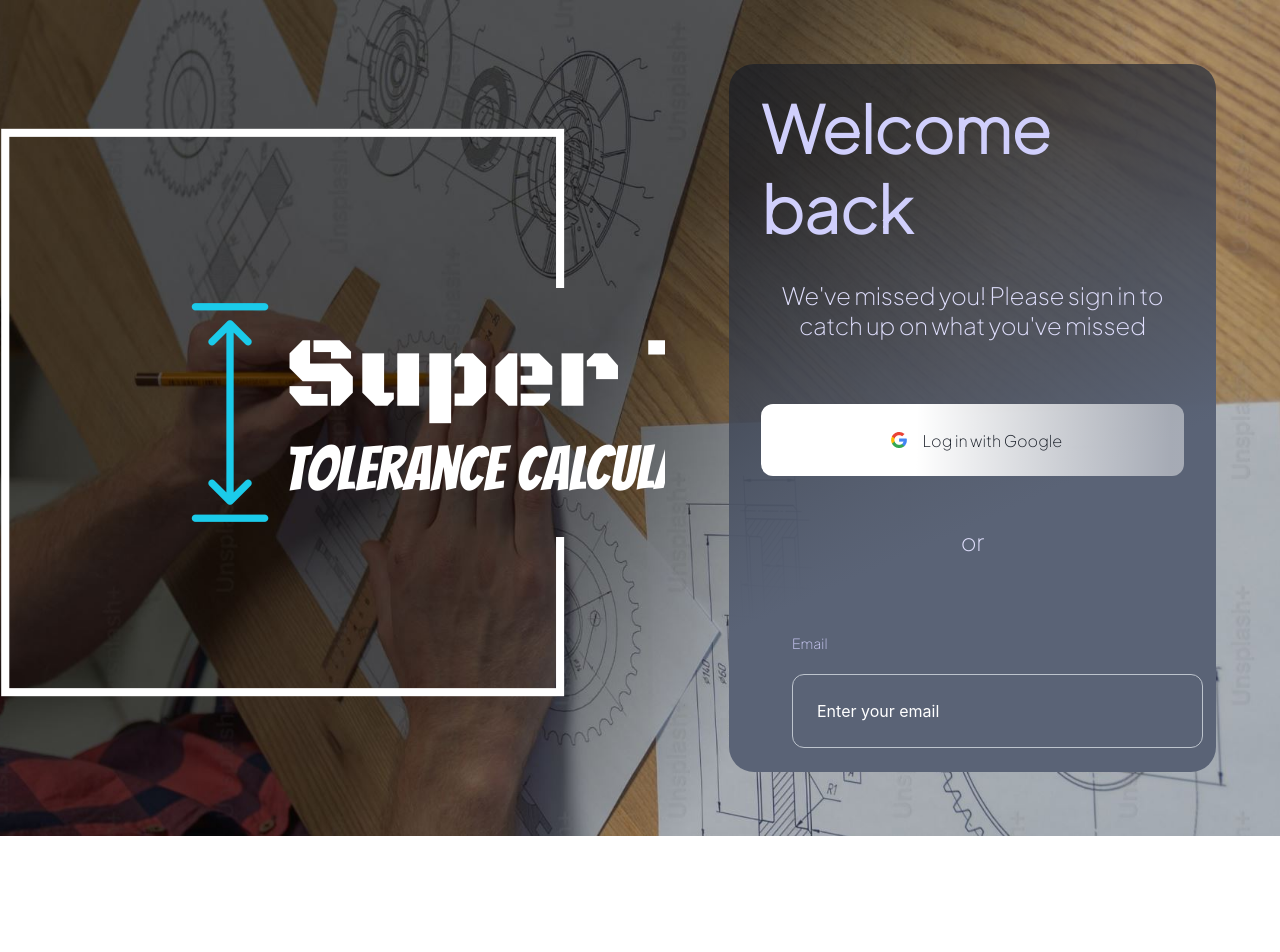
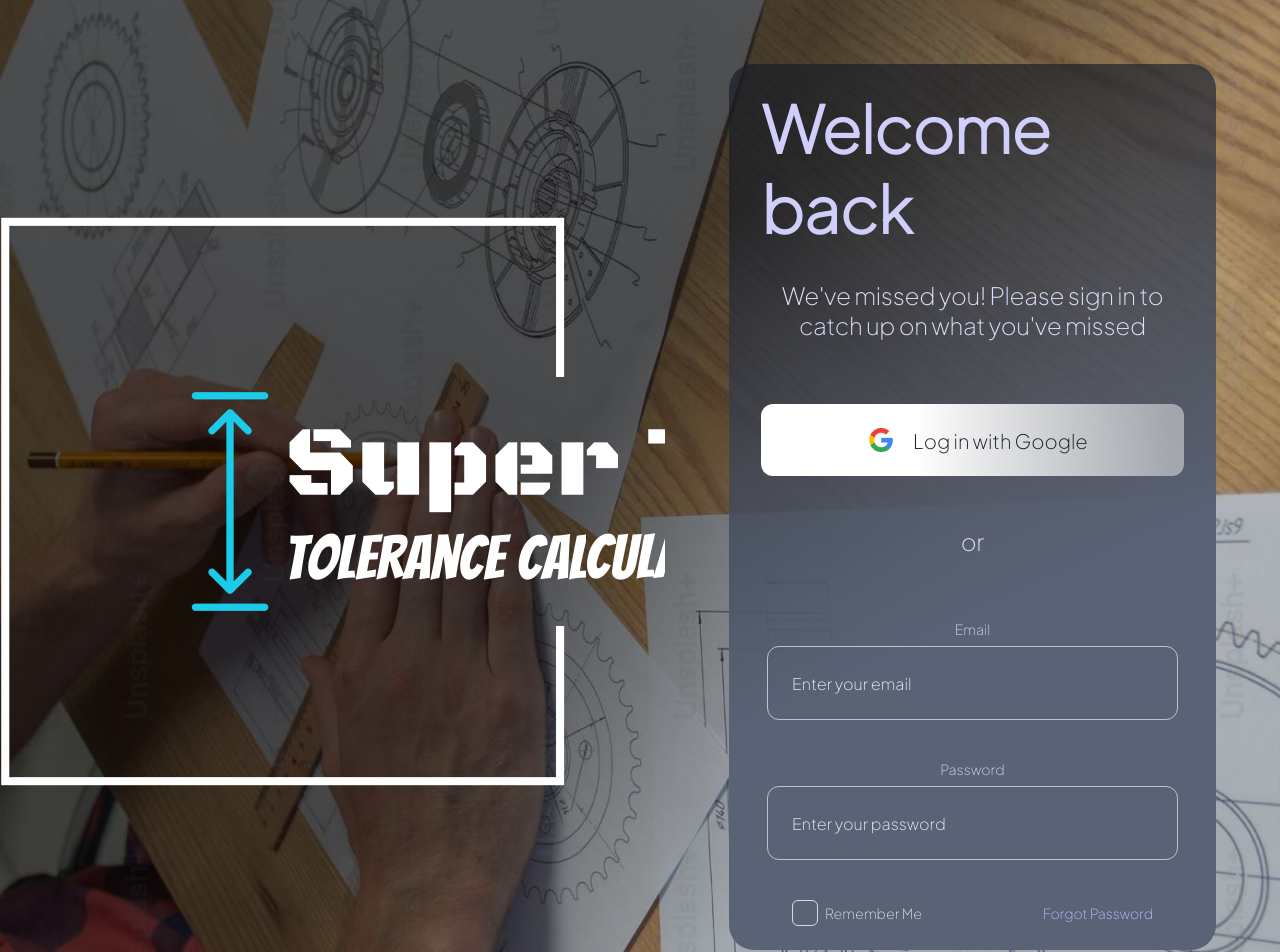
Before and after one commit to alexandrufalk/SuperTolV2, a React (Create React App) app: page /login-page in a window 1280 px wide. Shown: the top 952 px of the page. Before the commit the page ends 836 px from the top, so only its background shows below. Built offline with nearby package versions, Linux system fonts and the light colour scheme.

Commit message:
Log in updated

```diff
--- a/src/Components/LogIn/LogIn.css
+++ b/src/Components/LogIn/LogIn.css
@@ -1,5 +1,5 @@
 
-@import url('https://fonts.googleapis.com/css2?family=Plus+Jakarta+Sans:wght@200&display=swap');
+ @import url('https://fonts.googleapis.com/css2?family=Plus+Jakarta+Sans:wght@200&display=swap');
 
 
 .container {
@@ -81,15 +81,15 @@
 .googleLI{
     color: var(--gray-900, #171C26);
     font-family: Plus Jakarta Sans;
-    font-size: 16px;
+    font-size: 20px;
     font-style: normal;
     font-weight: 500;
     line-height: normal;
 }
 
 .googleLogo{
-    width: 32px;
-    height: 32px;
+    width: 48px;
+    height: 48px;
 }
 
 .login2{
@@ -111,22 +111,23 @@
 .containerLI{
     display: flex;
     flex-direction: column;
-    align-items: flex-end;
+    align-items: center;
     gap: 40px;
 }
 .containerLI1 {
     display: flex;
     width: 361px;
     flex-direction: column;
-    align-items: flex-start;
-    gap: 32px;
+    align-items: center;
+    gap: 40px;
 }
 
 .containerEmail{
     display: flex;
     flex-direction: column;
-    align-items: flex-start;
-    gap: 8px;}
+    align-items: center;
+    gap: 8px;
+}
 
 .email{
     color: var(--indigo-100, #D0CFFC);
@@ -147,3 +148,50 @@
     border-radius: 12px;
     border: 0.889px solid #BDC4CD;
 }
+
+.textEnter{
+    color: var(--gray-50, #E9EDF5);
+    font-family: Plus Jakarta Sans;
+    font-size: 16px;
+    font-style: normal;
+    font-weight: 400;
+    line-height: normal;
+}
+
+.remember{
+    display: flex;
+    justify-content: space-between;
+    align-items: center;
+    align-self: stretch;
+}
+
+.check{
+    display: flex;
+    align-items: center;
+    gap: 7.11px;
+}
+
+.rectangle {
+    width: 24px;
+    height: 24px;
+    border-radius: 6px;
+    border: 1.5px solid var(--gray-100, #D5DBE5);
+}
+
+.forgot{
+    color: var(--indigo-200, #B9B6FA);
+    font-family: Plus Jakarta Sans;
+    font-size: 14px;
+    font-style: normal;
+    font-weight: 400;
+    line-height: normal;
+    letter-spacing: -0.14px;
+}
+.rememberme{
+    color: var(--gray-100, #D5DBE5);
+    font-family: Plus Jakarta Sans;
+    font-size: 14px;
+    font-style: normal;
+    font-weight: 400;
+    line-height: normal;
+}
--- a/src/Components/LogIn/LogIn.js
+++ b/src/Components/LogIn/LogIn.js
@@ -38,11 +38,24 @@ const LogIn = () => {
           <div className="containerLI">
             <div className="containerLI1">
               <div className="containerEmail">
-                <p className="email">Email</p>
+                <div className="email">Email</div>
                 <div className="containerEnter">
-                  <p>Enter your email</p>
+                  <div className="textEnter">Enter your email</div>
                 </div>
               </div>
+              <div className="containerEmail">
+                <div className="email">Password</div>
+                <div className="containerEnter">
+                  <div className="textEnter">Enter your password</div>
+                </div>
+              </div>
+            </div>
+            <div className="remember">
+              <div className="check">
+                <div className="rectangle"></div>
+                <div className="rememberme">Remember Me</div>
+              </div>
+              <div className="forgot">Forgot Password</div>
             </div>
           </div>
         </div>
```
Also changed, not shown: src/Components/LogIn/google.png.
